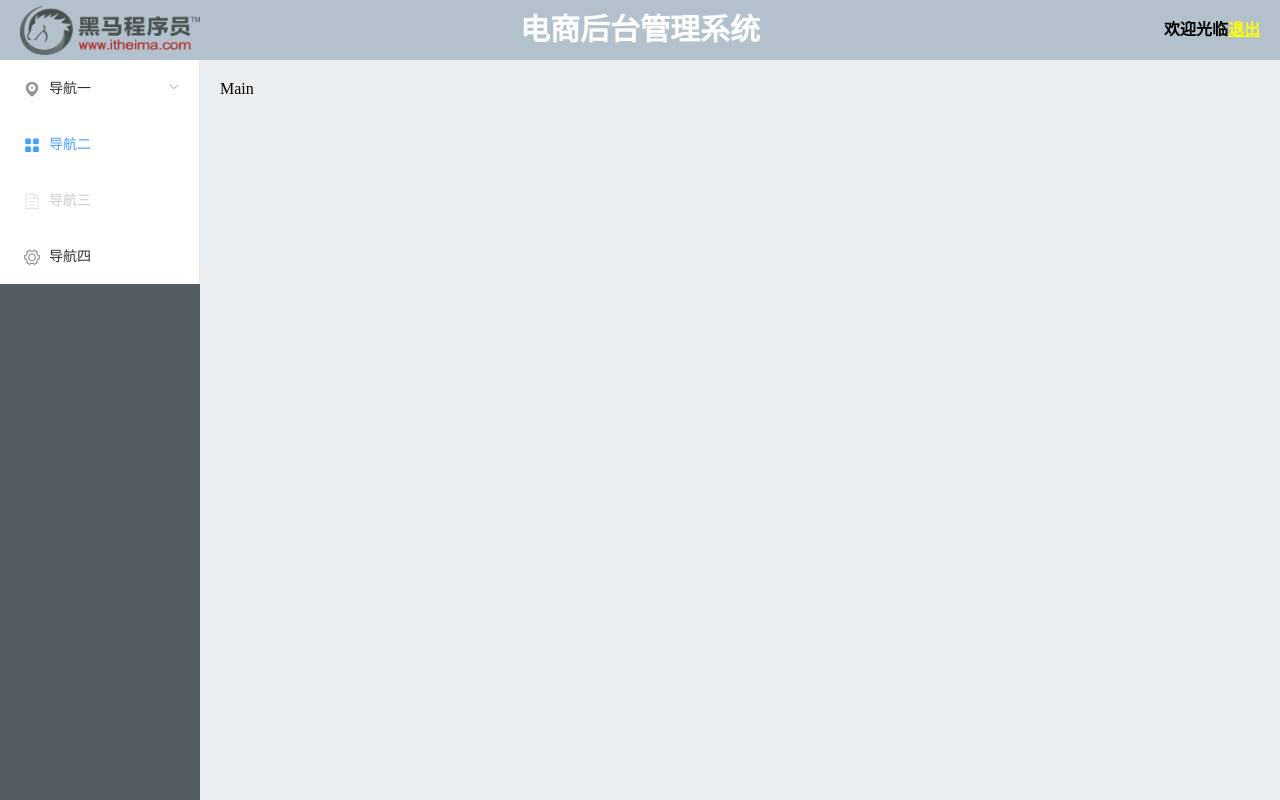
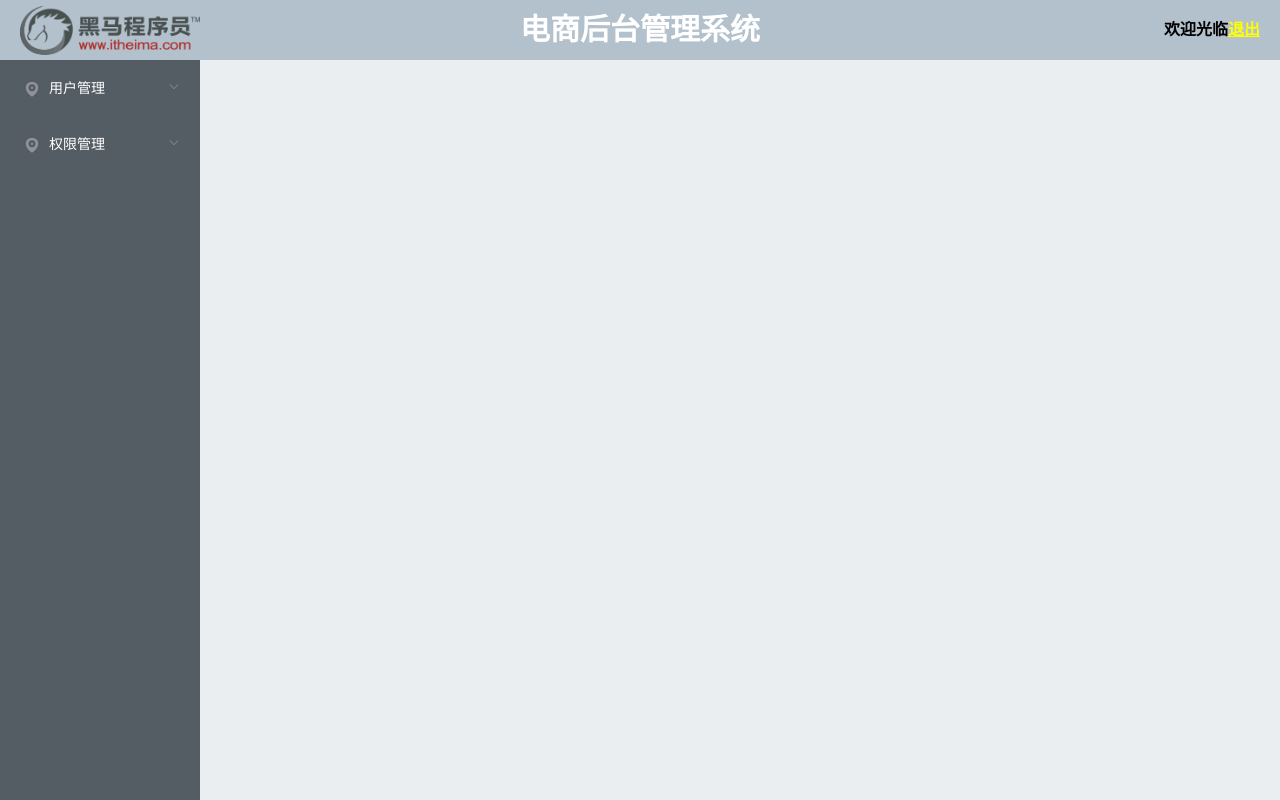
Before and after one commit to mhulkstark/vue, a Vue app: page /#/home in a window 1280 px wide. Built offline with nearby package versions, Linux system fonts and the light colour scheme.

Commit message:
aside基本完成

```diff
--- a/src/components/Home.vue
+++ b/src/components/Home.vue
@@ -11,44 +11,50 @@
       </div>
     </el-header>
     <el-container>
+      <!--
+        unique-opened:只能打开一个子菜单
+        router:是否开启导航模式
+       -->
       <el-aside width="200px">
         <el-menu
-            default-active="2"
-            class="el-menu-vertical-demo">
+          default-active="1-1"
+          class="el-menu-vertical-demo"
+          background-color="#545c64"
+          text-color="#fff"
+          active-text-color="#ffd04b"
+          unique-opened
+          router
+          >
           <el-submenu index="1">
             <template slot="title">
               <i class="el-icon-location"></i>
-                <span>导航一</span>
+              <span>用户管理</span>
             </template>
-              <el-menu-item-group>
-                <template slot="title">分组一</template>
-                <el-menu-item index="1-1">选项1</el-menu-item>
-                <el-menu-item index="1-2">选项2</el-menu-item>
-              </el-menu-item-group>
-              <el-menu-item-group title="分组2">
-                <el-menu-item index="1-3">选项3</el-menu-item>
-              </el-menu-item-group>
-              <el-submenu index="1-4">
-                <template slot="title">选项4</template>
-                <el-menu-item index="1-4-1">选项1</el-menu-item>
+               <el-menu-item index="/users">
+                <i class="el-icon-menu"></i>
+                <span slot="title">用户列表</span>
+               </el-menu-item>
           </el-submenu>
+          <el-submenu index="2">
+            <template slot="title">
+              <i class="el-icon-location"></i>
+              <span>权限管理</span>
+            </template>
+               <el-menu-item index="2-1">
+                <i class="el-icon-menu"></i>
+                <span slot="title">角色列表</span>
+               </el-menu-item>
+               <el-menu-item index="2-2">
+                <i class="el-icon-menu"></i>
+                <span slot="title">权限列表</span>
+               </el-menu-item>
           </el-submenu>
-            <el-menu-item index="2">
-              <i class="el-icon-menu"></i>
-              <span slot="title">导航二</span>
-            </el-menu-item>
-            <el-menu-item index="3" disabled>
-              <i class="el-icon-document"></i>
-              <span slot="title">导航三</span>
-            </el-menu-item>
-            <el-menu-item index="4">
-              <i class="el-icon-setting"></i>
-              <span slot="title">导航四</span>
-            </el-menu-item>
         </el-menu>
       </el-aside>
-
-      <el-main>Main</el-main>
+      <el-main>
+        <!-- 实现子路由得出口 -->
+        <router-view></router-view>
+      </el-main>
     </el-container>
   </el-container>
 </template>
@@ -62,13 +68,15 @@ export default {
         confirmButtonText: '确定',
         cancelButtonText: '取消',
         type: 'warning'
-      }).then(() => {
+      })
+        .then(() => {
           this.$message.success('退出成功')
           // 删除token
           localStorage.removeItem('token')
-        // 回到login页面
+          // 回到登录页面
           this.$router.push('/login')
-      }).catch(() => {
+        })
+        .catch(() => {
           this.$message.info('取消退出')
         })
     }
--- /dev/null
+++ b/src/components/Users.vue
@@ -0,0 +1,16 @@
+<template>
+  <div class="users">
+    <!-- 面包屑导航 -->
+
+  </div>
+</template>
+
+<script>
+export default {
+
+}
+</script>
+
+<style>
+
+</style>
--- a/src/main.js
+++ b/src/main.js
@@ -6,13 +6,14 @@ import ElementUI from 'element-ui'
 // 导入elementui的样式
 import 'element-ui/lib/theme-chalk/index.css'
 
-// 导入公共样式
+// 导入通用样式
 import '@/assets/base.less'
 
 // 安装elementui插件
 Vue.use(ElementUI)
 
 Vue.config.productionTip = false
+
 /* eslint-disable no-new */
 new Vue({
   el: '#app',
```
Also changed, not shown: src/router/index.js (+36 -2 lines). Lines whose indentation alone changed are shown as unchanged.
